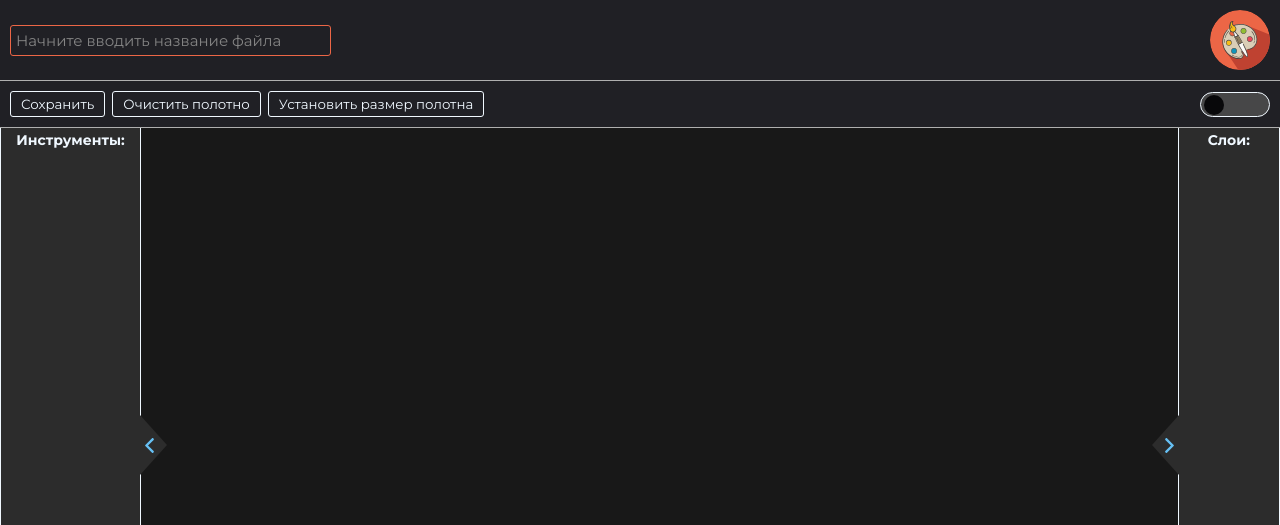
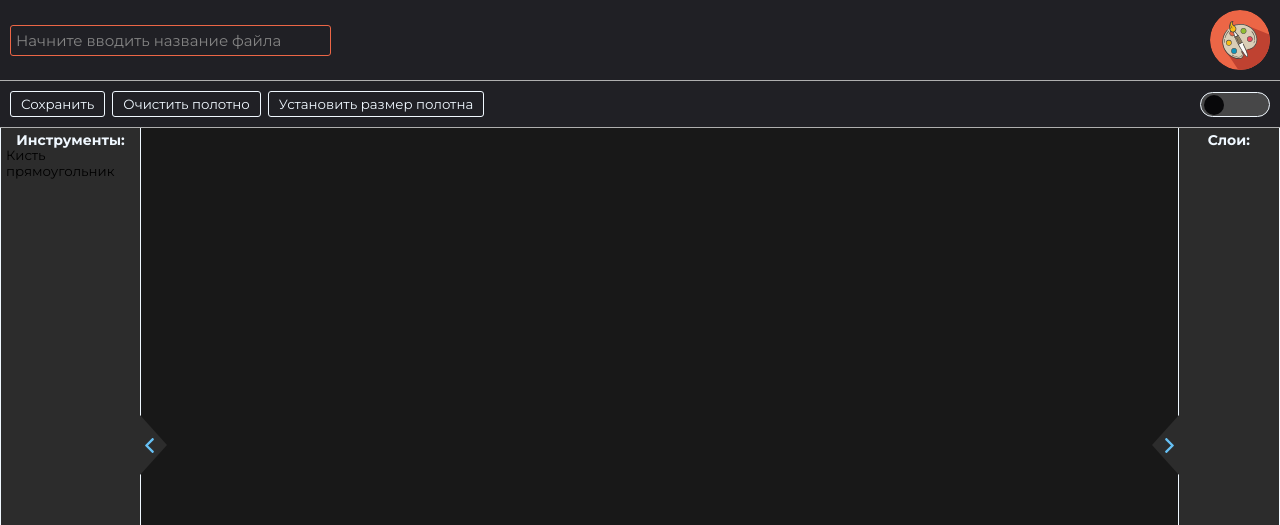
Before and after one commit to VladislavPixel/editor-graphics, a Svelte app: page / in a window 1280 px wide. Shown: the top 525 px of the page. Built offline with nearby package versions, Linux system fonts and the light colour scheme.

Commit message:
перенес инструменты

```diff
--- a/src/App.svelte
+++ b/src/App.svelte
@@ -6,7 +6,7 @@
 
 	import type {
 		EventInputType,
-		ISettingsEditor
+		ISettingsEditor, Tool
 	} from "./components/interface";
 
 	let settingsEditor: ISettingsEditor = {
@@ -22,36 +22,63 @@
 		},
 		footerPanel: {
 			status: true
-		}
+		},
+		currentTool: null,
+		canvas: null,
 	};
 
 	function handlerInputFileName({ currentTarget }: EventInputType): void {
 		if (currentTarget) {
-			settingsEditor = { ...settingsEditor, nameCurrentFile: currentTarget.value };
+			settingsEditor = {
+				...settingsEditor,
+				nameCurrentFile: currentTarget.value
+			};
 		}
 	}
 
 	function handlerUpdateTheme(): void {
 		if (settingsEditor.theme === "dark") {
-			settingsEditor = { ...settingsEditor, theme: "light" };
+			settingsEditor = {
+				...settingsEditor,
+				theme: "light"
+			};
 		} else {
-			settingsEditor = { ...settingsEditor, theme: "dark" };
+			settingsEditor = {
+				...settingsEditor,
+				theme: "dark"
+			};
 		}
+	}
+
+	function onChangeTool(tool: Tool) {
+		settingsEditor.currentTool = tool;
+	}
+
+	function onChangeCanvas(canvas: HTMLCanvasElement) {
+		settingsEditor.canvas = canvas;
 	}
 
 	function handlerUpdatePanelStatus(typePanel: "layersPanel" | "toolsPanel"): void {
 		if (typePanel) {
-			settingsEditor = { ...settingsEditor, [typePanel]: { ...settingsEditor[typePanel], status: !settingsEditor[typePanel].status } };
+			settingsEditor = {
+				...settingsEditor,
+				[typePanel]: {
+					...settingsEditor[typePanel],
+					status: !settingsEditor[typePanel].status
+				}
+			};
 		}
 	}
 
 </script>
 
 <div class="wrapper">
-	<main class="wrapper__content block-content {settingsEditor.theme}">
-		<Header nameFile={settingsEditor.nameCurrentFile} onUpdateInputFileName={handlerInputFileName} />
-		<Actions theme={settingsEditor.theme} onUpdateTheme={handlerUpdateTheme} />
-		<WorkingArea onUpdatePanelStatus={handlerUpdatePanelStatus} layersPanel={settingsEditor.layersPanel} toolsPanel={settingsEditor.toolsPanel} />
-		<Footer />
-	</main>
+    <main class="wrapper__content block-content {settingsEditor.theme}">
+        <Header nameFile={settingsEditor.nameCurrentFile} onUpdateInputFileName={handlerInputFileName}/>
+        <Actions theme={settingsEditor.theme} onUpdateTheme={handlerUpdateTheme}/>
+        <WorkingArea canvas={settingsEditor.canvas} onChangeCanvas={onChangeCanvas} onChangeTool={onChangeTool}
+                     onUpdatePanelStatus={handlerUpdatePanelStatus} layersPanel={settingsEditor.layersPanel}
+                     toolsPanel={settingsEditor.toolsPanel}/>
+        <Footer/>
+    </main>
 </div>
--- a/src/components/canvas/canvas-block.svelte
+++ b/src/components/canvas/canvas-block.svelte
@@ -1,3 +1,17 @@
+<script lang="ts">
+	import { onMount } from 'svelte';
+
+	let canvasElement;
+
+	export let onChangeCanvas = (canvas: HTMLCanvasElement): void => console.log(canvas);
+
+	onMount(() => {
+		if (canvasElement) {
+			onChangeCanvas(canvasElement);
+		}
+	});
+</script>
+
 <div class="area-working__canvas canvas">
-
-</div>
+	<canvas bind:this={canvasElement} width={1200} height={600} />
+</div>;
--- a/src/components/tools-panel/tools-panel.svelte
+++ b/src/components/tools-panel/tools-panel.svelte
@@ -1,7 +1,12 @@
 <script lang="ts">
 	import arrow from "../../assets/arrow.svg";
+	import type { Tool } from "../interface";
+	import Brush from "../../tools/Brush";
+	import Rect from "../../tools/Rect";
 
 	export let classes: string = "undefined";
+
+	export let canvas: HTMLCanvasElement | null = null;
 
 	export let toolsPanel = {
 		position: "left",
@@ -10,6 +15,8 @@
 
 	export let onUpdatePanelStatus = (typePanel: "toolsPanel"): void => console.log("update panel status");
 
+	export let onChangeTool = (tool: Tool): void => console.log(`выбран инструмент ${tool}`);
+
 	$: isLeftShow = toolsPanel.position === "left" && toolsPanel.status;
 
 	$: isLeftNoShow = toolsPanel.position === "left" && !toolsPanel.status;
@@ -17,7 +24,18 @@
 
 <div class="{classes}__container-tools tools-container" class:left-no-show={isLeftNoShow} class:left-show={isLeftShow}>
     <h2 class="tools-container__title">Инструменты:</h2>
-	<button on:click={() => onUpdatePanelStatus("toolsPanel")} title="Нажмите, чтобы скрыть/открыть панель." class="tools-container__btn-show">
+    <button
+            on:click={() => onChangeTool(new Brush(canvas))}
+    >
+        Кисть
+    </button>
+    <button
+			on:click={() => onChangeTool(new Rect(canvas))}
+    >
+        прямоугольник
+    </button>
+    <button on:click={() => onUpdatePanelStatus("toolsPanel")} title="Нажмите, чтобы скрыть/открыть панель."
+            class="tools-container__btn-show">
         <img class="tools-container__arrow" src={arrow} alt="Иконка стрелочки - голубого цвета.">
     </button>
 </div>
@@ -36,6 +54,7 @@
     left: 0;
     top: 0;
     transform: translateX(-100%);
+
     .tools-container__arrow {
       transform: rotate(0deg);
     }
--- a/src/components/working-area/working-area.svelte
+++ b/src/components/working-area/working-area.svelte
@@ -2,8 +2,11 @@
 	import ToolsPanel from "../tools-panel/tools-panel.svelte";
 	import Layers from "../layers-panel/layers.svelte";
 	import CanvasBlock from "../canvas/canvas-block.svelte";
+	import type { Tool } from "../interface";
 
 	let classesParent = "area-working";
+
+	export let canvas: HTMLCanvasElement | null = null;
 
 	export let layersPanel = {
 		position: "left",
@@ -16,10 +19,14 @@
 	};
 
 	export let onUpdatePanelStatus = (typePanel: "layersPanel" | "toolsPanel"): void => console.log("update panel status");
+
+	export let onChangeTool = (tool: Tool) => console.log(`выбран инструмент ${tool}`);
+
+	export let onChangeCanvas = (canvas: HTMLCanvasElement) => console.log(canvas);
 </script>
 
 <div class="block-content__working-area area-working">
-	<ToolsPanel {onUpdatePanelStatus} classes={classesParent} {toolsPanel} />
-	<CanvasBlock />
+	<ToolsPanel {canvas} {onChangeTool} {onUpdatePanelStatus} classes={classesParent} {toolsPanel} />
+	<CanvasBlock {onChangeCanvas} />
 	<Layers {onUpdatePanelStatus} classes={classesParent} {layersPanel} />
 </div>
```
Also changed, not shown: src/components/interface.ts (+10 -0 lines). Lines whose indentation alone changed are shown as unchanged.
